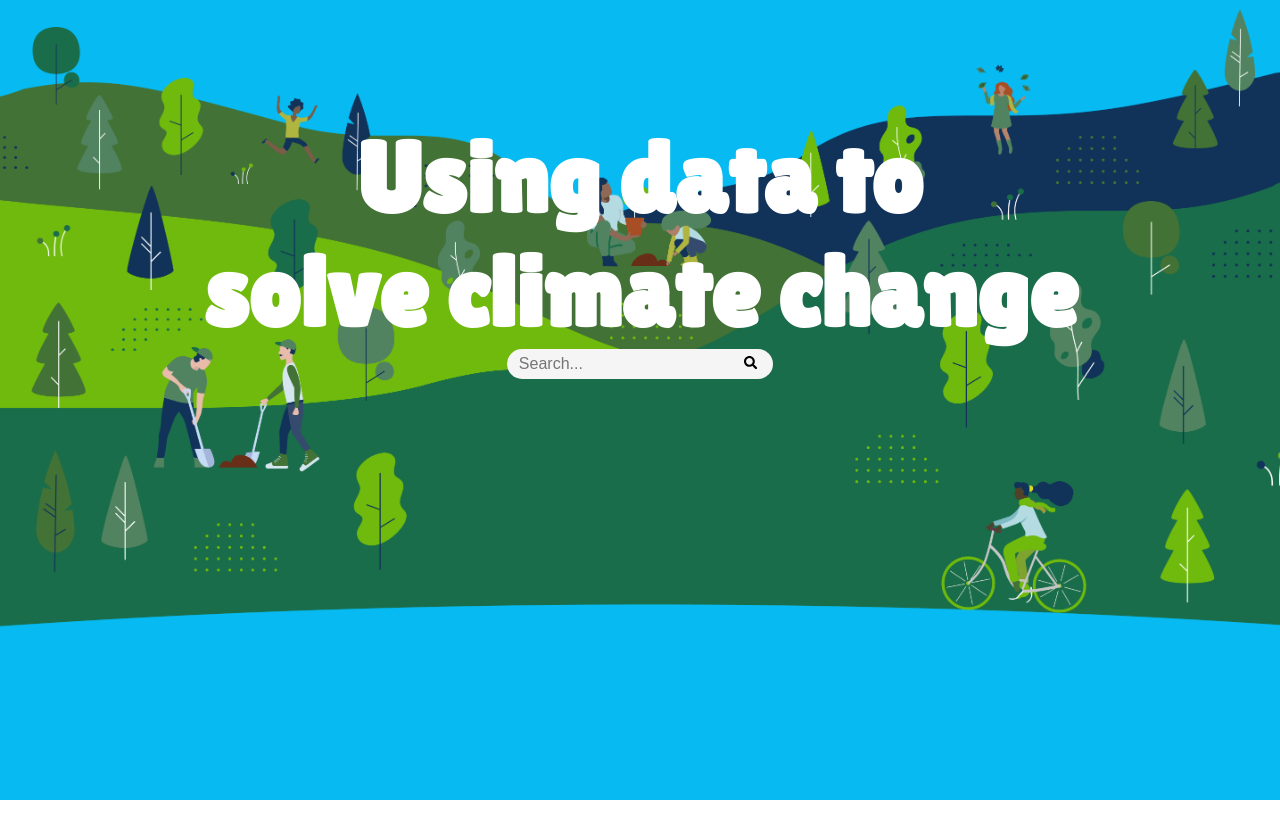
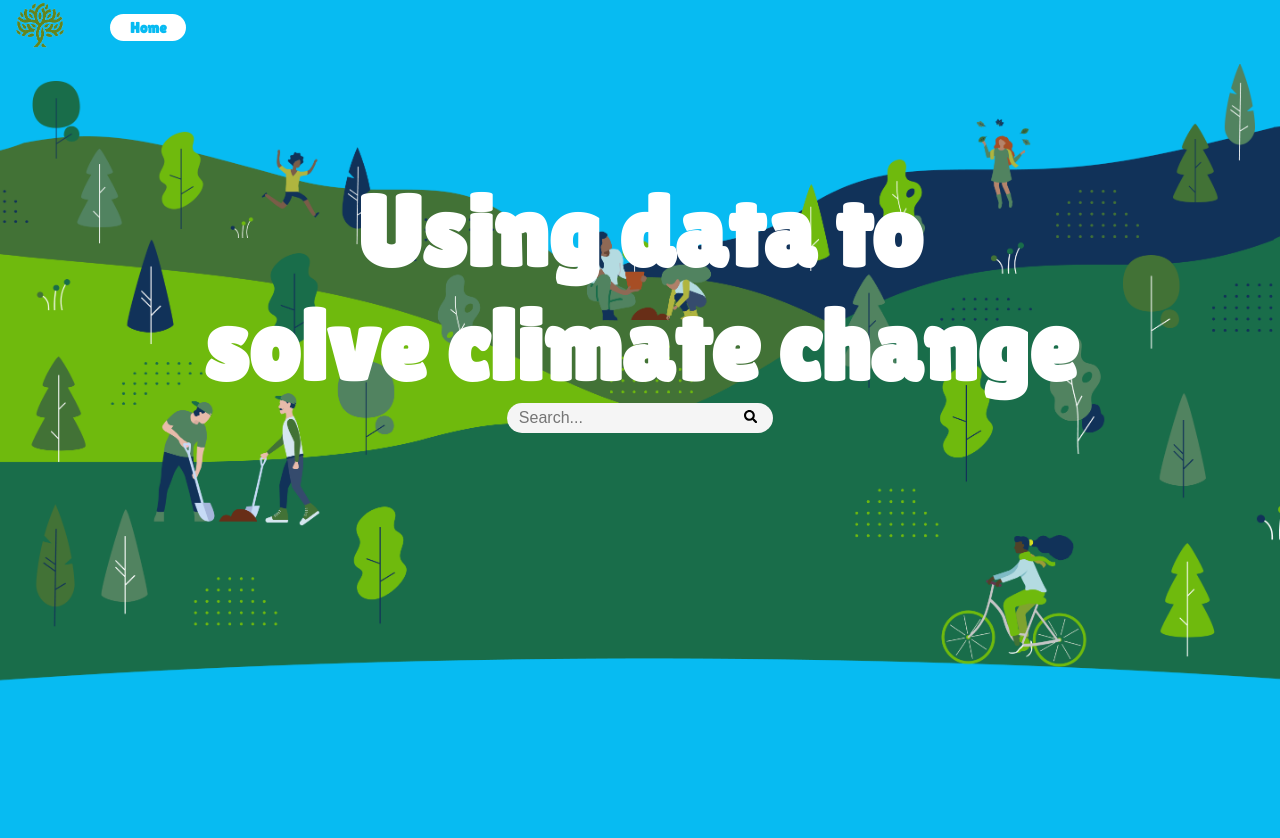
Before and after one commit to Shunzi200/wildhacks2023, a React (Create React App) app in the folder reactwildhacks/: page / in a window 1280 px wide. Shown: the top 838 px of the page. Before the commit the page ends 800 px from the top, so only its background shows below. Built offline with nearby package versions, Linux system fonts and the light colour scheme.

Commit message:
pretty much done version of main home page

```diff
--- a/reactwildhacks/src/page1.js
+++ b/reactwildhacks/src/page1.js
@@ -3,23 +3,22 @@ import React, { useState } from "react";
 import SearchBar from './searchBar';
 import background1 from './assets/tree2.png';
 import countries from './countries.js';
+import TabBar from './tabBar.js'
 
 function Page1() {
   const [searchResults, setSearchResults] = useState([]);
 
-  // Define the country array
-
-
   const handleSearch = (query) => {
-    // Filter the countries based on the search query
     const filteredCountries = countries.filter((country) =>
       country.toLowerCase().includes(query.toLowerCase())
     );
-    // Update the search results
     setSearchResults(filteredCountries);
   };
 
   return (
+    <div>
+      <TabBar showSearchBar={false} />
+
       <div style={{
         position: 'relative',
         backgroundColor: '#07bbf2',
@@ -35,14 +34,12 @@ function Page1() {
           style={{
             position: 'absolute',
             top: 10,
-
             left: 0,
             width: '100%',
             height: 'auto',
             objectFit: 'cover',
           }}
         />
-
         <div style={{
           position: 'relative',
           zIndex: 1,
@@ -61,20 +58,18 @@ function Page1() {
           }}>
             Using data to <br/> solve climate change
           </h1>
-
           <SearchBar onSearch={handleSearch} countries={countries} />
+          {searchResults.length > 0 &&
             <div className="search-results">
               {searchResults.map((result) => (
                 <div key={result}>{result}</div>
               ))}
             </div>
+          }
         </div>
       </div>
-
-
+    </div>
   );
 }
 
-
-
 export default Page1;
--- /dev/null
+++ b/reactwildhacks/src/tabBar.js
@@ -0,0 +1,105 @@
+import React, { useState } from "react";
+import logo from './assets/noBackgroundLogo.png';
+import countries from './countries.js';
+import SearchBar from './searchBar';
+
+function TabBar({ showSearchBar }) {
+  const [searchResults, setSearchResults] = useState([]);
+
+  const handleSearch = (query) => {
+    const filteredCountries = countries.filter((country) =>
+      country.toLowerCase().includes(query.toLowerCase())
+    );
+    setSearchResults(filteredCountries);
+  };
+
+  return (
+    <div
+      className="flexbox-container"
+      style={{
+        backgroundColor: '#07bbf2',
+        display: 'flex',
+        justifyContent: 'space-between',
+        alignItems: 'center',
+        padding: '0 20px',
+        zIndex: 9999 // set a high z-index value
+      }}
+    >
+      <div
+        className="logo-container"
+        style={{
+          display: 'flex',
+          alignItems: 'center',
+          zIndex: 9999 // set a high z-index value
+        }}
+      >
+        <div
+          className="logo"
+          style={{
+            display: 'inline-block',
+            verticalAlign: 'middle',
+            zIndex: 9999 // set a high z-index value
+          }}
+        >
+          <img
+            src={logo}
+            alt="Logo"
+            style={{
+              height: 50,
+              width: 200,
+              objectFit: 'cover',
+              objectPosition: 'center',
+              marginLeft: -80,
+              zIndex: 9999 // set a high z-index value
+            }}
+          />
+        </div>
+        <div className="home-button" style={{ marginLeft: '20px' }}>
+          <button
+            style={{
+              backgroundColor: 'white',
+              color: '#07bbf2',
+              borderRadius: '20px',
+              padding: '5px 20px',
+              border: 'none',
+              fontFamily: 'Lilita One',
+              fontWeight: 'bold',
+              fontSize: '15px',
+              cursor: 'pointer',
+              marginLeft: -50,
+              zIndex: 9999 // set a high z-index value
+            }}
+          >
+            Home
+          </button>
+        </div>
+      </div>
+      {showSearchBar && (
+        <div style={{ position: 'relative', zIndex: 9999 }}>
+          <SearchBar onSearch={handleSearch} countries={countries} />
+          {searchResults.length > 0 && (
+            <div
+              className="search-results"
+              style={{
+                position: 'absolute',
+                top: '100%',
+                left: 0,
+                backgroundColor: 'white',
+                zIndex: 1,
+                boxShadow: '0px 4px 4px rgba(0, 0, 0, 0.25)',
+                borderRadius: '4px',
+                padding: '10px',
+              }}
+            >
+              {searchResults.map((result) => (
+                <div key={result}>{result}</div>
+              ))}
+            </div>
+          )}
+        </div>
+      )}
+    </div>
+  );
+}
+
+export default TabBar;
```
Also changed, not shown: reactwildhacks/src/assets/mainLogo.jpeg (added), reactwildhacks/src/assets/noBackgroundLogo.png (added), reactwildhacks/src/tabBar.css (added). Lines whose indentation alone changed are shown as unchanged.
